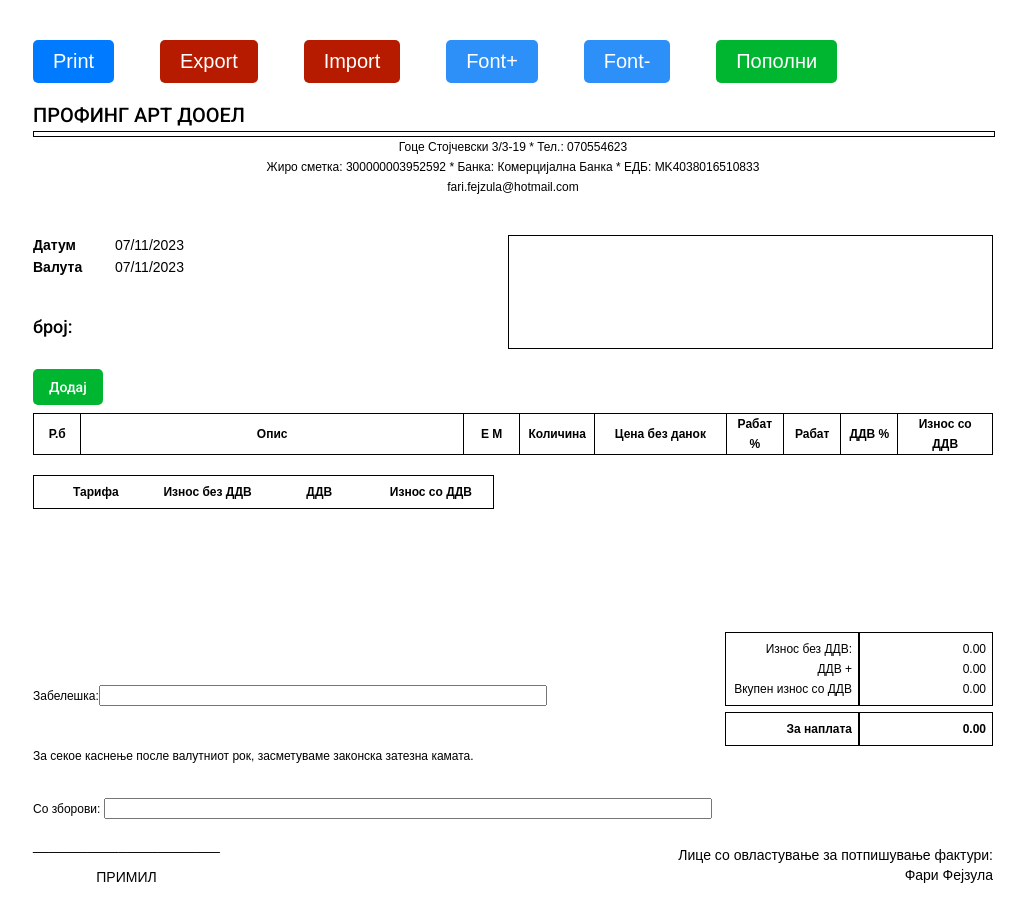
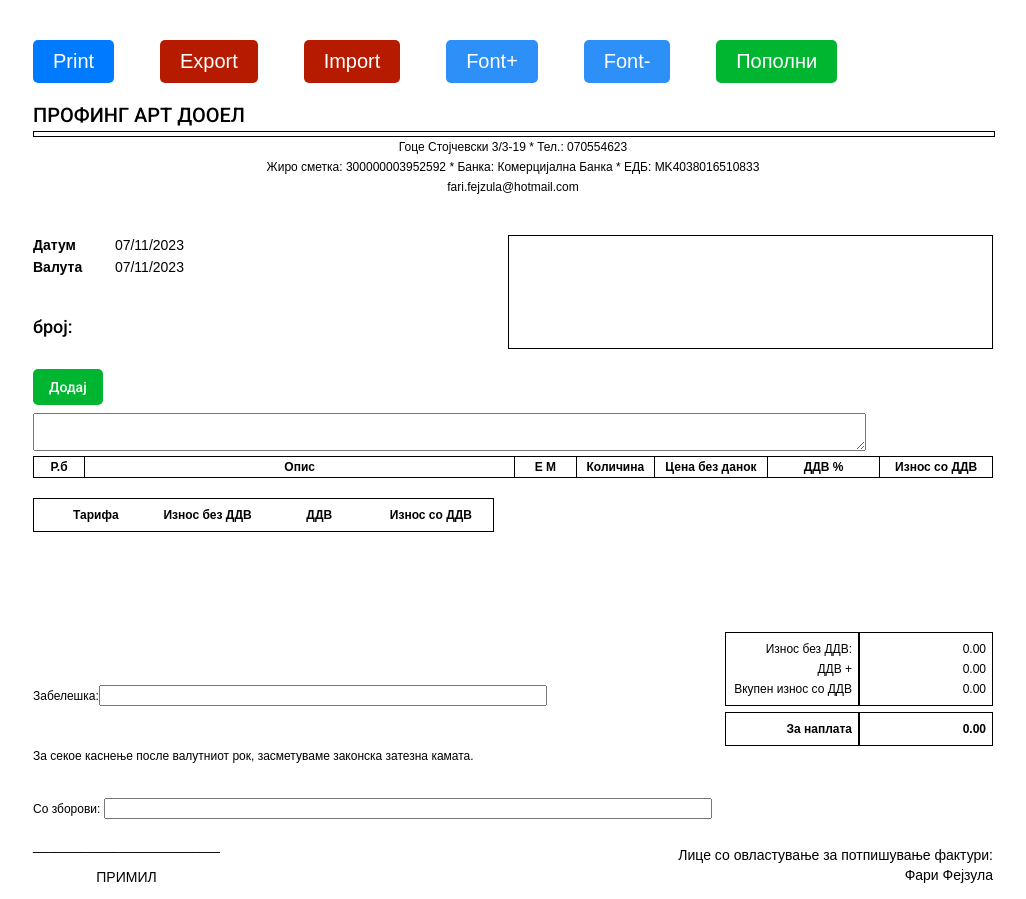
Before and after one commit to florent-fejzula/invoice-profing, an Angular app: page / in a window 1280 px wide. Shown: the whole page, without its empty margins (127-1153 px from the left). Built offline with nearby package versions, Linux system fonts and the light colour scheme.

Commit message:
Removed rabat, fixed double 0 ddv

```diff
--- a/src/app/app.component.html
+++ b/src/app/app.component.html
@@ -64,6 +64,9 @@
         Додај
       </button>
     </div>
+    <div class="textArea">
+      <textarea rows="2" cols="100"></textarea>
+    </div>
     <div class="invoice-content">
       <table class="invoice-table">
         <thead>
@@ -73,8 +76,8 @@
             <th>Е М</th>
             <th>Количина</th>
             <th>Цена без данок</th>
-            <th>Рабат %</th>
-            <th>Рабат</th>
+            <!-- <th>Рабат %</th>
+            <th>Рабат</th> -->
             <th>ДДВ %</th>
             <th>Износ со ДДВ</th>
           </tr>
@@ -111,7 +114,7 @@
             >
               {{ item.cenaBezDanok | number : "1.2-2" }}
             </td>
-            <td
+            <!-- <td
               [style.font-size.px]="currentFontSize"
               [style.padding.px]="paddingSize"
             >
@@ -122,7 +125,7 @@
               [style.padding.px]="paddingSize"
             >
               {{ cenaSoPresmetanRabat(item) | number : "1.2-2" }}
-            </td>
+            </td> -->
             <td
               [style.font-size.px]="currentFontSize"
               [style.padding.px]="paddingSize"
@@ -206,7 +209,10 @@
         став 1, точка 1 и член 53 став 6 од Закон за ДДВ <br />
         За ненавремено плаќање се пресметува законска затезна камата <br />
       </p> -->
-      <p>За секое каснење после валутниот рок, засметуваме законска затезна камата.</p>
+      <p>
+        За секое каснење после валутниот рок, засметуваме законска затезна
+        камата.
+      </p>
       <br />
 
       <p>
--- a/src/app/app.component.scss
+++ b/src/app/app.component.scss
@@ -60,6 +60,11 @@
     border: none;
     outline: none;
   }
+}
+
+.textArea textarea {
+  font-family: Arial, sans-serif;
+  font-size: 14px;
 }
 
 .invoice {
@@ -196,7 +201,7 @@
 
         th:nth-child(2),
         td:nth-child(2) {
-          max-width: 41%;
+          max-width: 42%;
         }
 
         th:nth-child(3),
@@ -221,21 +226,14 @@
 
         th:nth-child(5),
         td:nth-child(5) {
-          max-width: 14%;
+          max-width: 11%;
         }
 
         th:nth-child(6),
         td:nth-child(6),
         th:nth-child(7),
-        td:nth-child(7),
-        th:nth-child(8),
-        td:nth-child(8) {
-          max-width: 6%;
-        }
-
-        th:nth-child(9),
-        td:nth-child(9) {
-          max-width: 14%;
+        td:nth-child(7) {
+          max-width: 11%;
         }
       }
 
@@ -352,7 +350,12 @@ input.mat-input-element {
 
   .soZboroviInput,
   .slobodenOpisInput,
-  .napomenaInput {
+  .napomenaInput,
+  .textArea textarea {
     border: none;
   }
+
+  textArea {
+    resize: none;
+  }
 }
--- a/src/app/app.component.ts
+++ b/src/app/app.component.ts
@@ -57,14 +57,21 @@ export class AppComponent implements OnInit {
 
   items: InvoiceItem[] = [];
 
-  constructor(private dialog: MatDialog, private dataService: DataService,
-    private exportService: ExportService) {}
+  constructor(
+    private dialog: MatDialog,
+    private dataService: DataService,
+    private exportService: ExportService
+  ) {}
 
   ngOnInit() {
     this.calculateSummaryData();
   }
 
   exportToJson(): void {
+    const textareaValue = (
+      document.querySelector('textarea') as HTMLTextAreaElement
+    ).value;
+
     const dataToExport = {
       datum: this.datum,
       valuta: this.valuta,
@@ -76,11 +83,12 @@ export class AppComponent implements OnInit {
       companyCity: this.companyCity,
       companyID: this.companyID,
       slobodenOpis: this.slobodenOpis,
+      textareaValue: textareaValue,
       napomena: this.napomena,
       vkupenIznosBezDDV: this.vkupenIznosBezDDV,
       vkupnoDDV: this.vkupnoDDV,
       soZborovi: this.soZborovi,
-      items: this.items
+      items: this.items,
     };
 
     const dialogRef = this.dialog.open(FileSaveDialogComponent, {
@@ -113,6 +121,9 @@ export class AppComponent implements OnInit {
         this.companyCity = importedData.companyCity;
         this.companyID = importedData.companyID;
         this.slobodenOpis = importedData.slobodenOpis;
+        const textareaValue = importedData.textareaValue;
+        (document.querySelector('textarea') as HTMLTextAreaElement).value =
+          textareaValue;
         this.napomena = importedData.napomena;
         this.vkupenIznosBezDDV = importedData.vkupenIznosBezDDV;
         this.vkupnoDDV = importedData.vkupnoDDV;
@@ -123,7 +134,6 @@ export class AppComponent implements OnInit {
       reader.readAsText(file);
     }
   }
-
 
   openEditModal(): void {
     const dialogRef = this.dialog.open(EditModalComponent, {
@@ -145,12 +155,10 @@ export class AppComponent implements OnInit {
   }
 
   openEntryModal(item?: InvoiceItem): void {
-    console.log('item: ', item);
-
     const dialogRef = this.dialog.open(EntryModalComponent, {
       width: '400px',
       data: { item },
-      disableClose: true
+      disableClose: true,
     });
 
     dialogRef.afterClosed().subscribe((data: any) => {
@@ -221,14 +229,21 @@ export class AppComponent implements OnInit {
     const unikatniDDV = Array.from(new Set(this.items.map((item) => item.ddv)));
 
     this.summaryData = unikatniDDV.map((ddvTarifa) => {
-      const itemsWithTariff = this.items.filter((item) => item.ddv === ddvTarifa);
+      const itemsWithTariff = this.items.filter(
+        (item) => item.ddv === ddvTarifa
+      );
       const iznosBezDDV = itemsWithTariff.reduce(
         (total, item) => total + Number(item.cenaBezDanok * item.kolicina),
         0
       );
       const vkupnoDDV = itemsWithTariff.reduce(
         (total, item) =>
-          total + (item.cenaBezDanok * ddvTarifa * item.kolicina * (1 - item.rabatProcent / 100)) / 100,
+          total +
+          (item.cenaBezDanok *
+            ddvTarifa *
+            item.kolicina *
+            (1 - item.rabatProcent / 100)) /
+            100,
         0
       );
       const iznosSoDDV = Number(iznosBezDDV) + Number(vkupnoDDV);
@@ -248,7 +263,7 @@ export class AppComponent implements OnInit {
   updateVkupnoDDV() {
     this.vkupnoDDV = this.items.reduce((total, item) => {
       const discountedPrice = item.cenaBezDanok * (1 - item.rabatProcent / 100);
-      const taxAmount = (discountedPrice * item.ddv / 100) * item.kolicina;
+      const taxAmount = ((discountedPrice * item.ddv) / 100) * item.kolicina;
       return total + taxAmount;
     }, 0);
   }
--- a/src/app/entry-modal/entry-modal.component.html
+++ b/src/app/entry-modal/entry-modal.component.html
@@ -24,12 +24,12 @@
         <input matInput [(ngModel)]="editedItem.cenaBezDanok" name="cenaBezDanok" />
       </mat-form-field>
     </div>
-    <div class="form-row">
+    <!-- <div class="form-row">
       <div>Рабат процент</div>
       <mat-form-field>
         <input matInput [(ngModel)]="editedItem.rabatProcent" name="rabatProcent" />
       </mat-form-field>
-    </div>
+    </div> -->
     <div class="form-row">
       <div>ДДВ</div>
       <mat-form-field>
```
